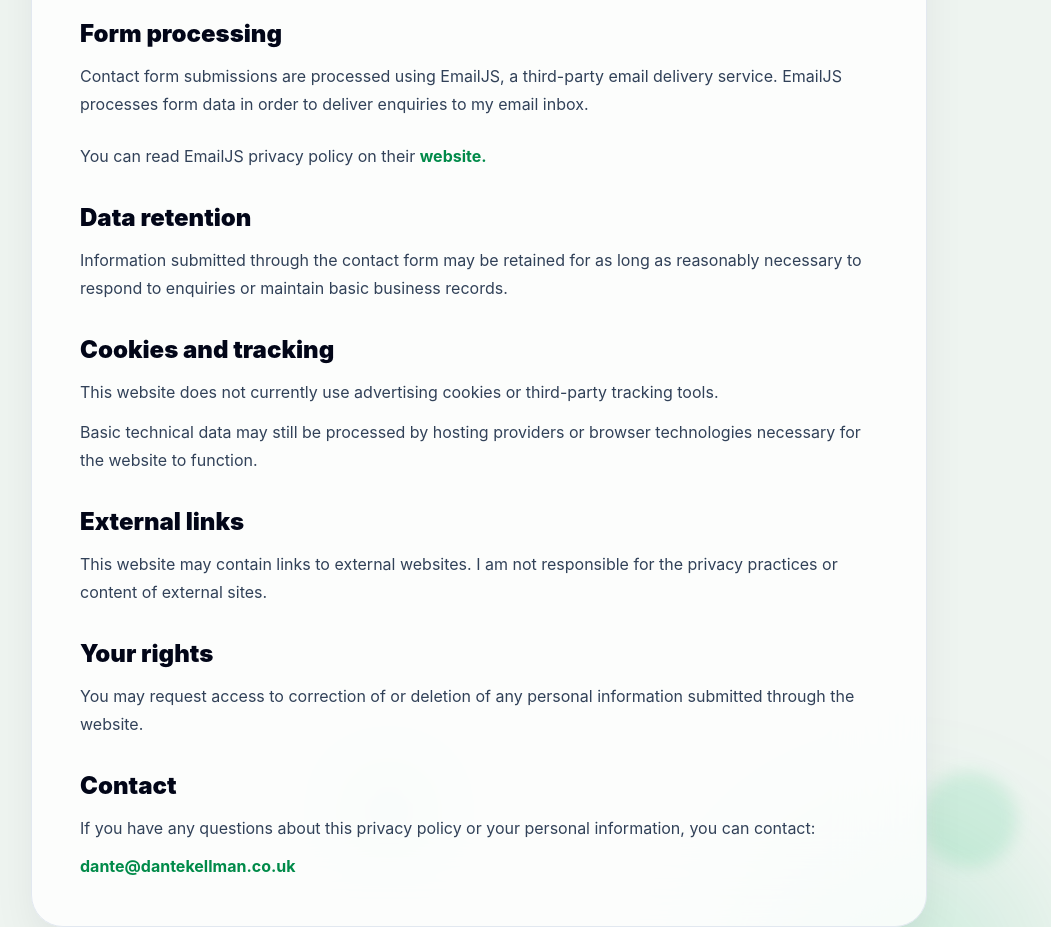
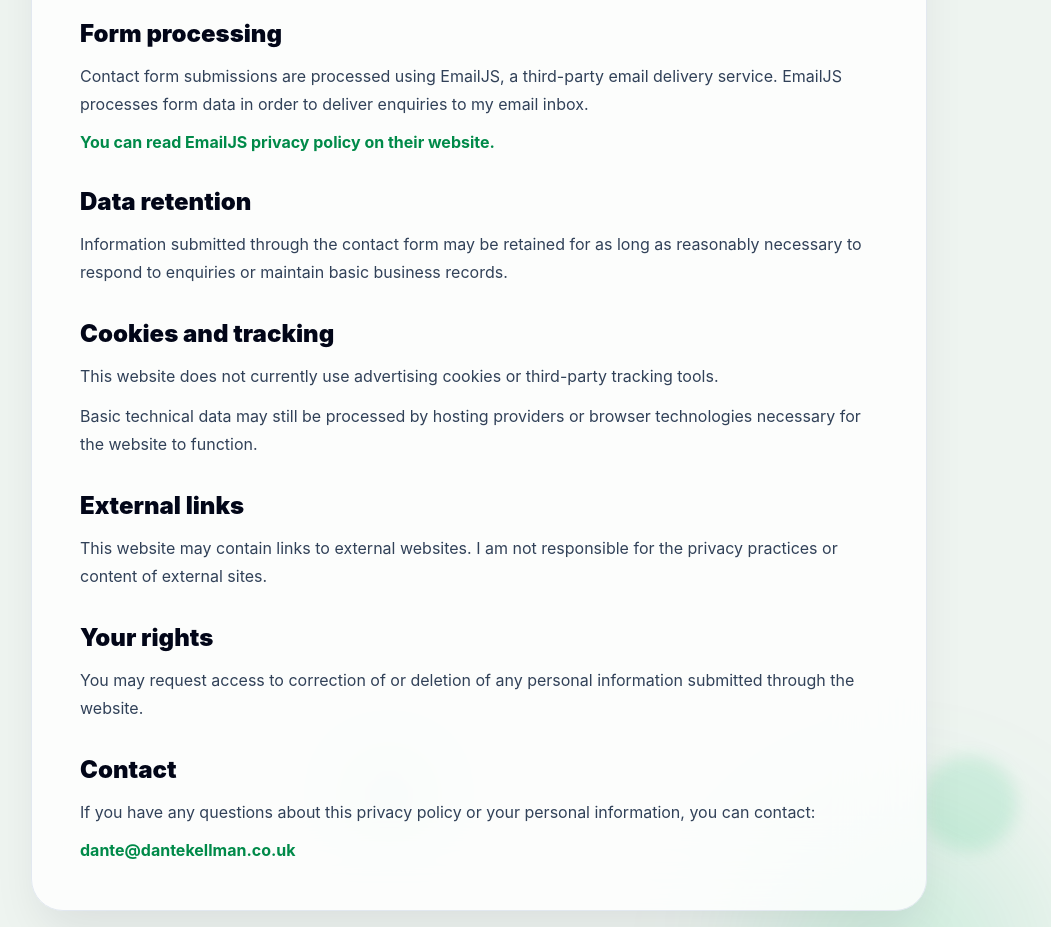
Before and after one commit to DKT15/DKT-Website-Optimisation, a React (Vite) app: page /privacypolicy in a window 1280 px wide. Shown: the part 1100-2027 px from the top of the page, without its empty margins (161-1212 px from the left). Built offline with nearby package versions, Linux system fonts and the light colour scheme.

Commit message:
added to the code.

```diff
--- a/src/pages/PrivacyPolicy.jsx
+++ b/src/pages/PrivacyPolicy.jsx
@@ -77,17 +77,14 @@ export default function PrivacyPolicy() {
                 third-party email delivery service. EmailJS processes form data
                 in order to deliver enquiries to my email inbox.
               </p>
-              <p className="mt-3 leading-7">
-                You can read EmailJS privacy policy on their{" "}
               <a
                 rel="noreferrer"
                 target="_blank"
                 href="https://www.emailjs.com/legal/privacy-policy/"
                 className="mt-3 inline-flex font-bold text-[#008a49] hover:text-[#00bf63]"
               >
-                  website.
+                You can read EmailJS privacy policy on their website.
               </a>
-              </p>
             </section>
 
             <section>
```
Lines whose indentation alone changed are shown as unchanged.
